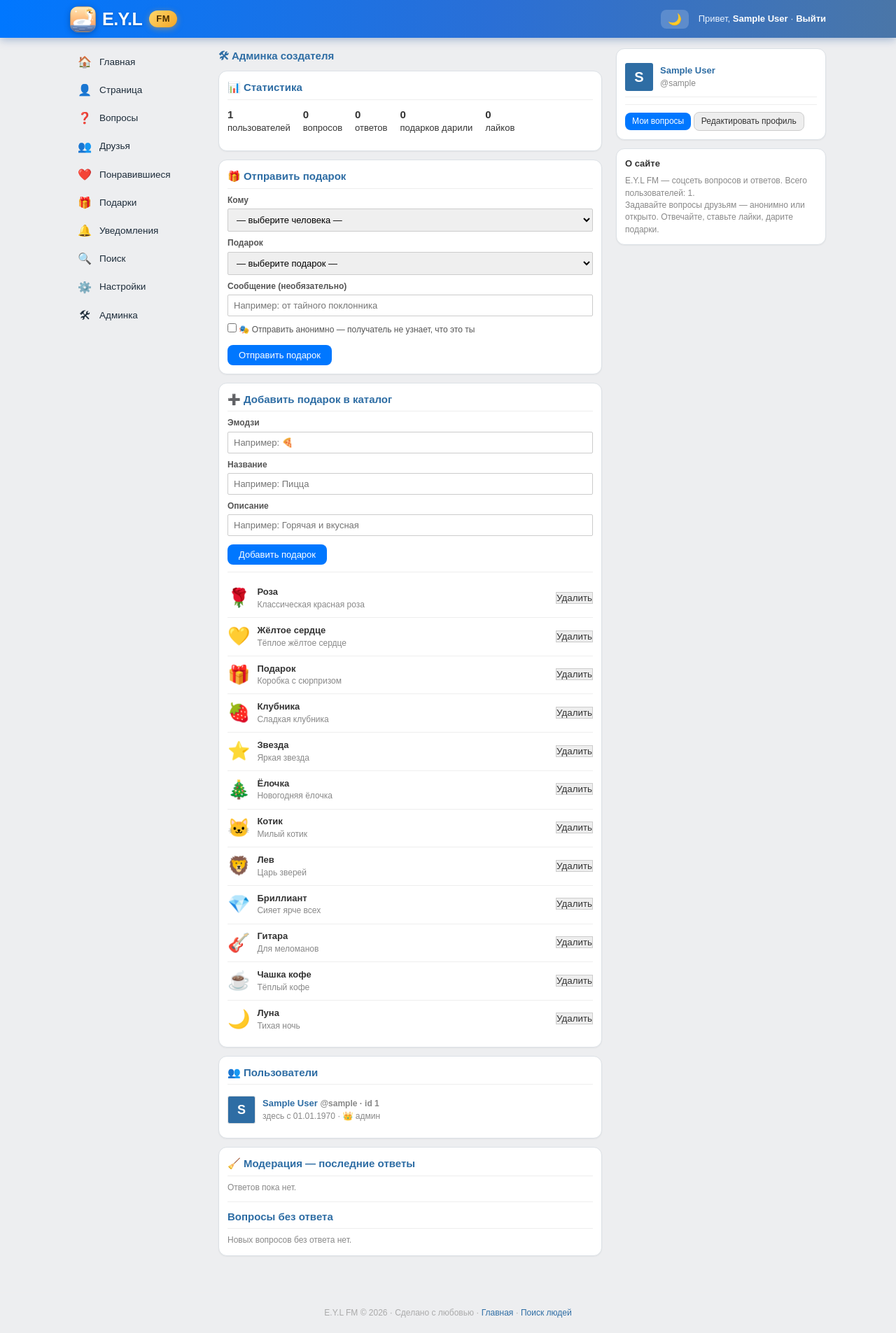
After one commit to ygarik786-a11y/eylfm, a Flask app: page /admin in a window 1280 px wide. The commit adds this page. Shown: the whole page at 70% size. Run offline with Flask 3, Linux system fonts and the light colour scheme; the visitor is signed in with stand-in values (Sample User, id 1); data comes from the database, SQL or seed files in the repository; data that the repository does not hold is empty.

Commit message:
Админка создателя: статистика, подарки (добавить/анонимно отправить), баны, модерация

```diff
--- a/app.py
+++ b/app.py
@@ -76,6 +76,14 @@ def init_db():
     if db.execute('SELECT COUNT(*) FROM gifts').fetchone()[0] == 0:
         db.executemany('INSERT INTO gifts(name, emoji, descr) VALUES(?,?,?)',
                        [(n, e, d) for (e, n, d) in GIFTS])
+    # миграции для админки (2026-11-21): бан и анонимные подарки
+    ucols = [r[1] for r in db.execute('PRAGMA table_info(users)').fetchall()]
+    if 'is_banned' not in ucols:
+        db.execute('ALTER TABLE users ADD COLUMN is_banned INTEGER DEFAULT 0')
+    gcols = [r[1] for r in db.execute('PRAGMA table_info(user_gifts)').fetchall()]
+    if 'is_anon' not in gcols:
+        db.execute('ALTER TABLE user_gifts ADD COLUMN is_anon INTEGER DEFAULT 0')
+    db.execute("UPDATE users SET is_admin=1 WHERE username='erik'")
     db.commit(); db.close()
 
 init_db()
@@ -209,10 +217,13 @@ def login():
         username = (request.form.get('username') or '').strip().lower()
         pw = request.form.get('password') or ''
         u = get_db().execute('SELECT * FROM users WHERE username=?', (username,)).fetchone()
-        if u and check_password_hash(u['password_hash'], pw):
+        if u and u['is_banned']:
+            flash('Этот аккаунт заблокирован администратором.', 'err')
+        elif u and check_password_hash(u['password_hash'], pw):
             session['user_id'] = u['id']
             return redirect(url_for('index'))
-        flash('Неверный ник или пароль.', 'err')
+        else:
+            flash('Неверный ник или пароль.', 'err')
     return render_template('auth.html', mode='login')
 
 @app.route('/logout')
@@ -239,7 +250,9 @@ def profile(username):
     if me:
         liked = {r[0] for r in db.execute('SELECT qid FROM likes WHERE user_id=?', (me['id'],)).fetchall()}
     is_following = bool(me and db.execute('SELECT id FROM follows WHERE follower_id=? AND followed_id=?', (me['id'], u['id'])).fetchone())
-    my_gifts = db.execute('''SELECT ug.*, g.emoji, g.name AS gname, us.username AS from_username, us.name AS from_name
+    my_gifts = db.execute('''SELECT ug.*, g.emoji, g.name AS gname,
+        CASE WHEN ug.is_anon=1 THEN '' ELSE us.username END AS from_username,
+        CASE WHEN ug.is_anon=1 THEN 'Аноним' ELSE us.name END AS from_name
         FROM user_gifts ug JOIN gifts g ON g.id=ug.gift_id JOIN users us ON us.id=ug.from_id
         WHERE ug.to_id=? ORDER BY ug.created_at DESC LIMIT 30''', (u['id'],)).fetchall()
     return render_template('profile.html', u=u, tab=tab, answers=answers, stats=stats,
@@ -387,7 +400,9 @@ def gifts_page():
     me = current_user()
     db = get_db()
     catalog = db.execute('SELECT * FROM gifts ORDER BY id').fetchall()
-    mine = db.execute('''SELECT ug.*, g.emoji, g.name AS gname, us.username AS from_username, us.name AS from_name
+    mine = db.execute('''SELECT ug.*, g.emoji, g.name AS gname,
+        CASE WHEN ug.is_anon=1 THEN '' ELSE us.username END AS from_username,
+        CASE WHEN ug.is_anon=1 THEN 'Аноним' ELSE us.name END AS from_name
         FROM user_gifts ug JOIN gifts g ON g.id=ug.gift_id JOIN users us ON us.id=ug.from_id
         WHERE ug.to_id=? ORDER BY ug.created_at DESC LIMIT 30''', (me['id'],)).fetchall()
     users = db.execute('SELECT username, name FROM users WHERE id!=? ORDER BY name LIMIT 100', (me['id'],)).fetchall()
@@ -411,6 +426,120 @@ def send_gift():
     notify(u['id'], 'gift', f"{me['name']} подарил вам «{g['name']}» {g['emoji']}", url_for('profile', username=u['username']) + '?tab=gifts')
     flash(f"Подарок «{g['name']}» отправлен {u['name']}!", 'ok')
     return redirect(url_for('gifts_page'))
+
+# ---------- админка создателя (2026-11-21, слово Erik) ----------
+def admin_required(fn):
+    from functools import wraps
+    @wraps(fn)
+    def w(*a, **kw):
+        u = current_user()
+        if not u or not u['is_admin']:
+            abort(404)
+        return fn(*a, **kw)
+    return w
+
+@app.route('/admin')
+@admin_required
+def admin_panel():
+    db = get_db()
+    stats = {
+        'users': db.execute('SELECT COUNT(*) FROM users').fetchone()[0],
+        'questions': db.execute('SELECT COUNT(*) FROM questions').fetchone()[0],
+        'answers': db.execute('SELECT COUNT(*) FROM questions WHERE answer IS NOT NULL').fetchone()[0],
+        'gifts': db.execute('SELECT COUNT(*) FROM user_gifts').fetchone()[0],
+        'likes': db.execute('SELECT COUNT(*) FROM likes').fetchone()[0],
+    }
+    users = db.execute('SELECT * FROM users ORDER BY id').fetchall()
+    catalog = db.execute('SELECT * FROM gifts ORDER BY id').fetchall()
+    recent_answers = db.execute('''SELECT q.*, tu.username AS to_username, tu.name AS to_name
+        FROM questions q JOIN users tu ON tu.id=q.to_id
+        WHERE q.answer IS NOT NULL ORDER BY q.answered_at DESC LIMIT 15''').fetchall()
+    recent_questions = db.execute('''SELECT q.*, tu.username AS to_username, tu.name AS to_name
+        FROM questions q JOIN users tu ON tu.id=q.to_id
+        WHERE q.answer IS NULL ORDER BY q.created_at DESC LIMIT 15''').fetchall()
+    return render_template('admin.html', stats=stats, users=users, catalog=catalog,
+                           recent_answers=recent_answers, recent_questions=recent_questions)
+
+@app.route('/admin/gift_add', methods=['POST'])
+@admin_required
+def admin_gift_add():
+    emoji = (request.form.get('emoji') or '').strip()[:8]
+    name = (request.form.get('name') or '').strip()[:40]
+    descr = (request.form.get('descr') or '').strip()[:80]
+    if emoji and name:
+        db = get_db()
+        db.execute('INSERT INTO gifts(name, emoji, descr) VALUES(?,?,?)', (name, emoji, descr))
+        db.commit()
+        flash(f'Подарок «{name}» добавлен в каталог!', 'ok')
+    else:
+        flash('Укажите эмодзи и название подарка.', 'err')
+    return redirect(url_for('admin_panel'))
+
+@app.route('/admin/gift_del/<int:gid>', methods=['POST'])
+@admin_required
+def admin_gift_del(gid):
+    db = get_db()
+    db.execute('DELETE FROM user_gifts WHERE gift_id=?', (gid,))
+    db.execute('DELETE FROM gifts WHERE id=?', (gid,))
+    db.commit()
+    flash('Подарок удалён из каталога.', 'ok')
+    return redirect(url_for('admin_panel'))
+
+@app.route('/admin/gift_send', methods=['POST'])
+@admin_required
+def admin_gift_send():
+    me = current_user()
+    db = get_db()
+    to_username = (request.form.get('to') or '').strip().lower()
+    gift_id = request.form.get('gift_id', type=int)
+    message = (request.form.get('message') or '').strip()[:140]
+    anon = 1 if request.form.get('anon') else 0
+    u = db.execute('SELECT * FROM users WHERE username=?', (to_username,)).fetchone()
+    g = db.execute('SELECT * FROM gifts WHERE id=?', (gift_id,)).fetchone()
+    if not u or not g:
+        flash('Выберите получателя и подарок.', 'err')
+        return redirect(url_for('admin_panel'))
+    db.execute('INSERT INTO user_gifts(from_id, to_id, gift_id, message, is_anon, created_at) VALUES(?,?,?,?,?,?)',
+               (me['id'], u['id'], gift_id, message, anon, now()))
+    db.commit()
+    who = '🎭 Аноним' if anon else me['name']
+    notify(u['id'], 'gift', f"{who} подарил вам «{g['name']}» {g['emoji']}", url_for('profile', username=u['username']) + '?tab=gifts')
+    flash(f"Подарок «{g['name']}» отправлен {u['name']}" + (' — анонимно 🎭' if anon else '') + '!', 'ok')
+    return redirect(url_for('admin_panel'))
+
+@app.route('/admin/user_ban/<int:uid>', methods=['POST'])
+@admin_required
+def admin_user_ban(uid):
+    me = current_user()
+    db = get_db()
+    u = db.execute('SELECT * FROM users WHERE id=?', (uid,)).fetchone()
+    if u and u['id'] != me['id']:
+        db.execute('UPDATE users SET is_banned=? WHERE id=?', (0 if u['is_banned'] else 1, uid))
+        db.commit()
+        flash((f"Бан снят с {u['name']}." if u['is_banned'] else f"{u['name']} забанен."), 'ok')
+    return redirect(url_for('admin_panel'))
+
+@app.route('/admin/user_admin/<int:uid>', methods=['POST'])
+@admin_required
+def admin_user_admin(uid):
+    me = current_user()
+    db = get_db()
+    u = db.execute('SELECT * FROM users WHERE id=?', (uid,)).fetchone()
+    if u and u['id'] != me['id']:
+        db.execute('UPDATE users SET is_admin=? WHERE id=?', (0 if u['is_admin'] else 1, uid))
+        db.commit()
+        flash((f"Админка отозвана у {u['name']}." if u['is_admin'] else f"{u['name']} теперь тоже админ."), 'ok')
+    return redirect(url_for('admin_panel'))
+
+@app.route('/admin/del_q/<int:qid>', methods=['POST'])
+@admin_required
+def admin_del_q(qid):
+    db = get_db()
+    db.execute('DELETE FROM likes WHERE qid=?', (qid,))
+    db.execute('DELETE FROM questions WHERE id=?', (qid,))
+    db.commit()
+    flash('Удалено.', 'ok')
+    return redirect(url_for('admin_panel'))
 
 # ---------- уведомления, поиск, настройки ----------
 @app.route('/notifications')
--- /dev/null
+++ b/templates/admin.html
@@ -0,0 +1,100 @@
+{% extends "base.html" %}
+{% block content %}
+<h2 style="font-size:15px;color:#2e6da4;margin-bottom:10px;">🛠 Админка создателя</h2>
+
+<div class="card">
+  <h2>📊 Статистика</h2>
+  <div class="stats">
+    <span><b>{{ stats.users }}</b><br>пользователей</span>
+    <span><b>{{ stats.questions }}</b><br>вопросов</span>
+    <span><b>{{ stats.answers }}</b><br>ответов</span>
+    <span><b>{{ stats.gifts }}</b><br>подарков дарили</span>
+    <span><b>{{ stats.likes }}</b><br>лайков</span>
+  </div>
+</div>
+
+<div class="card">
+  <h2>🎁 Отправить подарок</h2>
+  <form method="post" action="{{ url_for('admin_gift_send') }}">
+    <input type="hidden" name="csrf_token" value="{{ csrf_token() }}">
+    <label>Кому</label>
+    <select name="to" required>
+      <option value="">— выберите человека —</option>
+      {% for u in users %}{% if u.id != me.id %}<option value="{{ u.username }}">{{ u.name }} (@{{ u.username }})</option>{% endif %}{% endfor %}
+    </select>
+    <label>Подарок</label>
+    <select name="gift_id" required>
+      <option value="">— выберите подарок —</option>
+      {% for g in catalog %}<option value="{{ g.id }}">{{ g.emoji }} {{ g.name }}</option>{% endfor %}
+    </select>
+    <label>Сообщение (необязательно)</label>
+    <input type="text" name="message" maxlength="140" placeholder="Например: от тайного поклонника">
+    <label style="font-weight:normal;margin-top:10px;"><input type="checkbox" name="anon" style="width:auto;"> 🎭 Отправить анонимно — получатель не узнает, что это ты</label>
+    <div style="margin-top:12px"><button class="btn" type="submit">Отправить подарок</button></div>
+  </form>
+</div>
+
+<div class="card">
+  <h2>➕ Добавить подарок в каталог</h2>
+  <form method="post" action="{{ url_for('admin_gift_add') }}">
+    <input type="hidden" name="csrf_token" value="{{ csrf_token() }}">
+    <label>Эмодзи</label>
+    <input type="text" name="emoji" maxlength="8" placeholder="Например: 🍕" required>
+    <label>Название</label>
+    <input type="text" name="name" maxlength="40" placeholder="Например: Пицца" required>
+    <label>Описание</label>
+    <input type="text" name="descr" maxlength="80" placeholder="Например: Горячая и вкусная">
+    <div style="margin-top:12px"><button class="btn" type="submit">Добавить подарок</button></div>
+  </form>
+  <div class="hr"></div>
+  {% for g in catalog %}
+  <div class="person">
+    <span style="font-size:26px">{{ g.emoji }}</span>
+    <div style="flex:1"><div class="nm">{{ g.name }}</div><div class="sub">{{ g.descr }}</div></div>
+    <form method="post" action="{{ url_for('admin_gift_del', gid=g.id) }}"><input type="hidden" name="csrf_token" value="{{ csrf_token() }}"><button class="btn-gray" type="submit">Удалить</button></form>
+  </div>
+  {% endfor %}
+</div>
+
+<div class="card">
+  <h2>👥 Пользователи</h2>
+  {% for u in users %}
+  <div class="person">
+    {% if u.avatar %}<img class="avatar-sm" src="{{ url_for('avatar_file', fn=u.avatar) }}" alt="">{% else %}<span class="avatar-ph" style="width:40px;height:40px;font-size:18px;">{{ u.name[0]|upper }}</span>{% endif %}
+    <div style="flex:1">
+      <div class="nm"><a href="{{ url_for('profile', username=u.username) }}">{{ u.name }}</a> <span class="muted">@{{ u.username }} · id {{ u.id }}</span></div>
+      <div class="sub">здесь с {{ u.created_at|timeago }}{% if u.is_admin %} · 👑 админ{% endif %}{% if u.is_banned %} · 🚫 забанен{% endif %}</div>
+    </div>
+    {% if u.id != me.id %}
+    <form method="post" action="{{ url_for('admin_user_ban', uid=u.id) }}"><input type="hidden" name="csrf_token" value="{{ csrf_token() }}"><button class="btn-gray" type="submit">{{ 'Разбанить' if u.is_banned else 'Забанить' }}</button></form>
+    <form method="post" action="{{ url_for('admin_user_admin', uid=u.id) }}"><input type="hidden" name="csrf_token" value="{{ csrf_token() }}"><button class="btn-gray" type="submit">{{ 'Снять админку' if u.is_admin else 'Дать админку' }}</button></form>
+    {% endif %}
+  </div>
+  {% endfor %}
+</div>
+
+<div class="card">
+  <h2>🧹 Модерация — последние ответы</h2>
+  {% for q in recent_answers %}
+  <div class="qitem">
+    <div class="qtext">{{ q.text }}</div>
+    <div>{{ q.answer }}</div>
+    <div class="muted">ответ для <a href="{{ url_for('profile', username=q.to_username) }}">{{ q.to_name }}</a> · {{ q.answered_at|timeago }}</div>
+    <form method="post" action="{{ url_for('admin_del_q', qid=q.id) }}" style="margin-top:6px"><input type="hidden" name="csrf_token" value="{{ csrf_token() }}"><button class="btn-gray" type="submit">Удалить ответ</button></form>
+  </div>
+  {% else %}
+  <p class="muted">Ответов пока нет.</p>
+  {% endfor %}
+  <div class="hr"></div>
+  <h2>Вопросы без ответа</h2>
+  {% for q in recent_questions %}
+  <div class="qitem">
+    <div class="qtext">{{ q.text }}</div>
+    <div class="muted">для <a href="{{ url_for('profile', username=q.to_username) }}">{{ q.to_name }}</a> · {{ q.created_at|timeago }}</div>
+    <form method="post" action="{{ url_for('admin_del_q', qid=q.id) }}" style="margin-top:6px"><input type="hidden" name="csrf_token" value="{{ csrf_token() }}"><button class="btn-gray" type="submit">Удалить вопрос</button></form>
+  </div>
+  {% else %}
+  <p class="muted">Новых вопросов без ответа нет.</p>
+  {% endfor %}
+</div>
+{% endblock %}
--- a/templates/base.html
+++ b/templates/base.html
@@ -30,6 +30,7 @@
     <a href="{{ url_for('search') }}"><span class="mi-ico">🔍</span>Поиск</a>
     {% if me %}
     <a href="{{ url_for('settings') }}"><span class="mi-ico">⚙️</span>Настройки</a>
+    {% if me.is_admin %}<a href="{{ url_for('admin_panel') }}"><span class="mi-ico">🛠</span>Админка</a>{% endif %}
     {% endif %}
   </nav>
   <div class="main">
--- a/templates/gifts.html
+++ b/templates/gifts.html
@@ -27,7 +27,7 @@
 <div class="card">
   <h2>Мои полученные подарки</h2>
   {% for g in mine %}
-  <div class="qitem"><span style="font-size:28px">{{ g.emoji }}</span> <b>{{ g.gname }}</b> — от <a href="{{ url_for('profile', username=g.from_username) }}">{{ g.from_name }}</a>
+  <div class="qitem"><span style="font-size:28px">{{ g.emoji }}</span> <b>{{ g.gname }}</b> — от {% if g.from_username %}<a href="{{ url_for('profile', username=g.from_username) }}">{{ g.from_name }}</a>{% else %}🎭 Анонима{% endif %}
     {% if g.message %}<div>«{{ g.message }}»</div>{% endif %}
     <div class="muted">{{ g.created_at|timeago }}</div></div>
   {% else %}
--- a/templates/profile.html
+++ b/templates/profile.html
@@ -45,7 +45,7 @@
 
 {% if tab == 'gifts' %}
   {% for g in my_gifts %}
-  <div class="qitem"><span style="font-size:28px">{{ g.emoji }}</span> <b>{{ g.gname }}</b> — от <a href="{{ url_for('profile', username=g.from_username) }}">{{ g.from_name }}</a>
+  <div class="qitem"><span style="font-size:28px">{{ g.emoji }}</span> <b>{{ g.gname }}</b> — от {% if g.from_username %}<a href="{{ url_for('profile', username=g.from_username) }}">{{ g.from_name }}</a>{% else %}🎭 Анонима{% endif %}
     {% if g.message %}<div>«{{ g.message }}»</div>{% endif %}
     <div class="muted">{{ g.created_at|timeago }}</div></div>
   {% else %}
```
